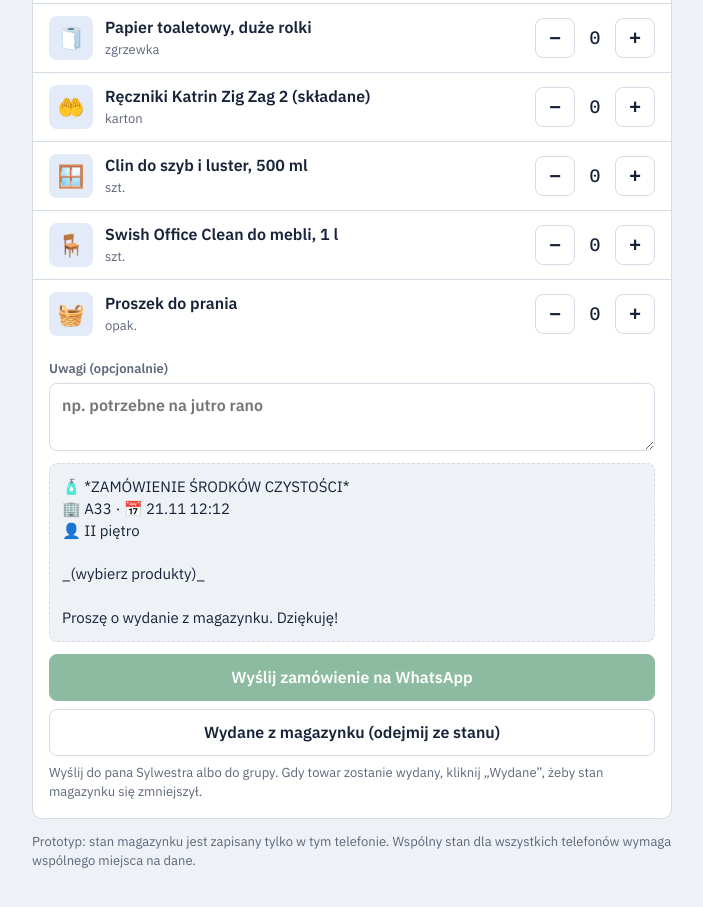
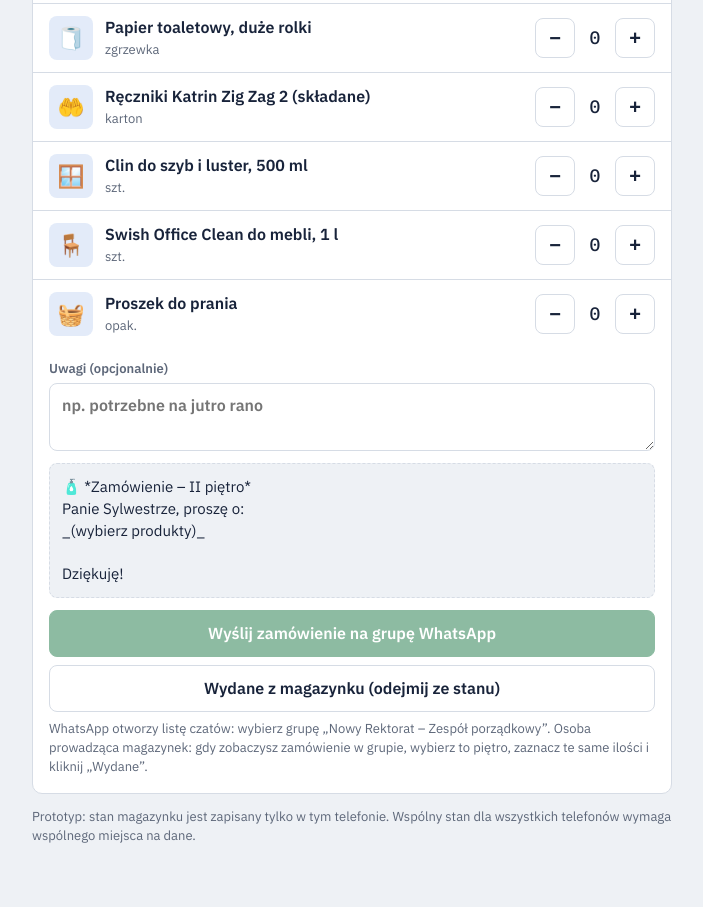
Before and after one commit to NiedzwiedzIT/e-kko, a plain HTML site: page srodki.html in a window 1280 px wide. Shown: the part 351-1258 px from the top of the page, without its empty margins (288-991 px from the left). Drawn offline with nearby package versions, Linux system fonts and the light colour scheme.

Commit message:
Zamówienie środków w formie wiadomości do grupy
Co-Authored-By: Claude Opus 5.5 <noreply@anthropic.com>
Claude-Session: https://claude.ai/code/session_011rtRh6GFc9ThThLAvTnMr8

```diff
--- a/srodki.html
+++ b/srodki.html
@@ -97,9 +97,9 @@ pre.msg{white-space:pre-wrap;word-break:break-word;font-family:var(--f-body);fon
     <label class="f">Uwagi (opcjonalnie)<textarea id="orderNote" placeholder="np. potrzebne na jutro rano"></textarea></label>
     <pre class="msg" id="orderMsg"></pre>
     <div class="actions">
-      <a class="btn primary" id="orderWa" href="https://wa.me/" target="_blank" rel="noopener">Wyślij zamówienie na WhatsApp</a>
+      <a class="btn primary" id="orderWa" href="https://wa.me/" target="_blank" rel="noopener">Wyślij zamówienie na grupę WhatsApp</a>
       <button class="btn" id="orderIssue" type="button">Wydane z magazynku (odejmij ze stanu)</button>
-      <p class="hint">Wyślij do pana Sylwestra albo do grupy. Gdy towar zostanie wydany, kliknij „Wydane”, żeby stan magazynku się zmniejszył.</p>
+      <p class="hint">WhatsApp otworzy listę czatów: wybierz grupę „Nowy Rektorat – Zespół porządkowy”. Osoba prowadząca magazynek: gdy zobaczysz zamówienie w grupie, wybierz to piętro, zaznacz te same ilości i kliknij „Wydane”.</p>
     </div>
   </section>
 
@@ -175,12 +175,13 @@ function renderOrder(){
   $("orderIssue").disabled=!any; $("orderWa").style.opacity=any?1:.5;
 }
 function orderText(){
-  const L=["🧴 *ZAMÓWIENIE ŚRODKÓW CZYSTOŚCI*", "🏢 A33 · 📅 "+nowStr(), "👤 "+whoName($("who").value||st.who||"e"), ""];
+  const k=$("who").value||st.who||"e", a=AREAS.find(x=>x.k===k), name=(team[k]&&team[k].name)||"";
+  const L=["🧴 *Zamówienie – "+a.label+"*", "Panie Sylwestrze, proszę o:"];
   const items=PRODUCTS.filter(p=>order[p.id]);
   if(!items.length) L.push("_(wybierz produkty)_");
   items.forEach(p=>L.push("• "+p.name+" – "+q(p,order[p.id])));
   const note=$("orderNote").value.trim(); if(note){ L.push(""); L.push("📝 "+note); }
-  L.push(""); L.push("Proszę o wydanie z magazynku. Dziękuję!");
+  L.push(""); L.push("Dziękuję"+(name?", "+name:"")+"!");
   return L.join("\n");
 }
 
```
